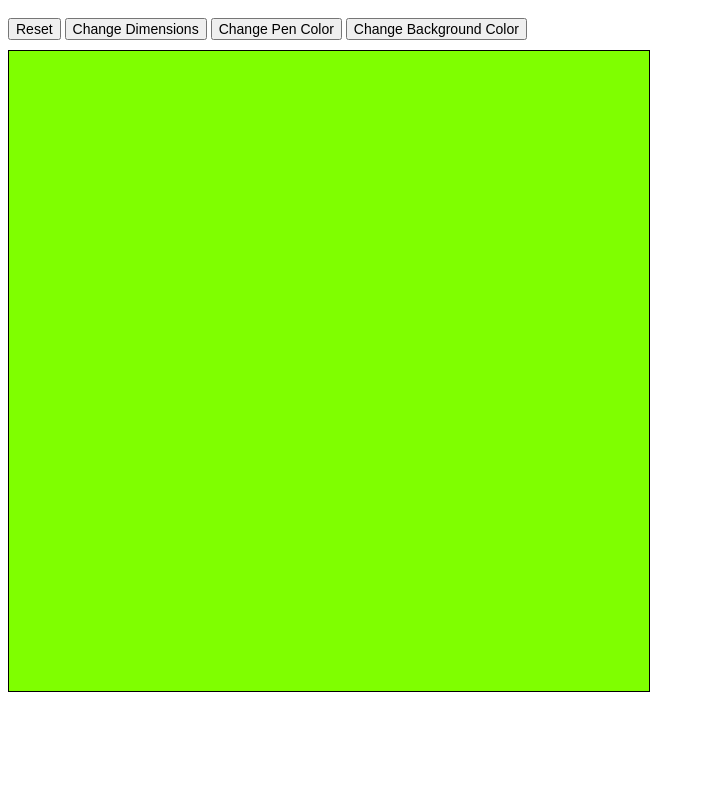
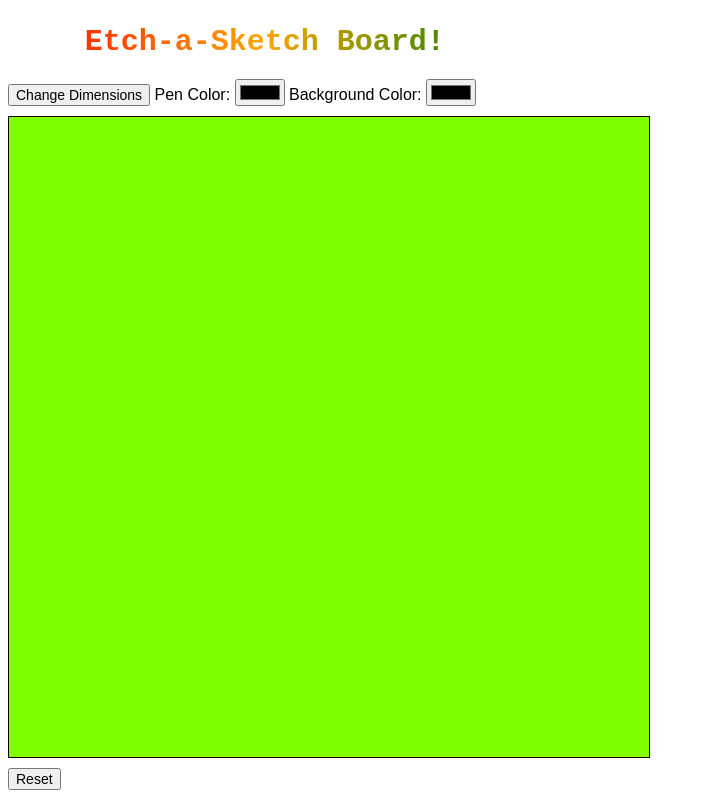
Before and after one commit to nima-m-git/etch-a-sketch, a plain HTML site: page index.html in a window 1280 px wide. Shown: the whole page, without its empty margins (0-705 px from the left). Drawn offline with Linux system fonts and the light colour scheme.

Commit message:
color input replaced with html color wheel

```diff
--- a/index.html
+++ b/index.html
@@ -3,17 +3,26 @@
     <head>
         <link rel='stylesheet' type='text/css' href='styles.css'>
     </head>
+
+    <header>
+        <h2>Etch-a-Sketch Board!</h2>
+    </header>
+
     <body>
         <div id='page'>
             <div class='buttons'>
-                <button onclick='reset()'>Reset</button>
                 <button onclick='changeDimension()'>Change Dimensions</button>
-                <button onclick='changePenColor()'>Change Pen Color</button>
-                <button onclick='changeBackgroundColor()'>Change Background Color</button>
+
+                <label for='penColor'>Pen Color:</label>
+                <input type='color' value='ff0000' id='penColor'>
+
+                <label for='backgroundColor'>Background Color:</label>
+                <input type='color' value='7fff00' id='backgroundColor'>
             </div>
 
-            <div class='container'>
-
+            <div class='container'></div>
+            <div class='buttons'>
+                <button onclick='reset()'>Reset</button>
             </div>
         </div>
     </body>
--- a/script.js
+++ b/script.js
@@ -1,9 +1,17 @@
 const container = document.querySelector('.container');
 console.log(container);
 
-let penColor = 'purple';
+let penColor = 'purple'; //default values
 let dimension = 16;
+
 makeGrid();
+
+let penColorWheel = document.querySelector('#penColor');
+penColorWheel.addEventListener('change', changePenColor, false);
+
+let backgroundColorWheel = document.querySelector('backgroundColor');
+backgroundColor.addEventListener('change', changeBackgroundColor, false);
+
 
 function makeGrid() {
     for (i=1 ; i <=dimension**2; i++){
@@ -16,7 +24,7 @@ function makeGrid() {
     }
 }
 
-container.addEventListener('mouseover', function(event) {
+container.addEventListener('mouseover', function(event) { //pen coloring squares on mouseover
     event.target.style.backgroundColor = penColor;
 })
 
@@ -34,12 +42,12 @@ function changeDimension() {
     reset();
 }
 
-function changePenColor() {
-    penColor = prompt('what color do you want the pen?');
+function changePenColor(event) {
+    penColor = event.target.value;
 }
 
-function changeBackgroundColor() {
-    let backgroundColor = prompt('what color do you want the background?');
+function changeBackgroundColor(event) {
+    let backgroundColor = event.target.value;
     const grid = document.querySelectorAll('.grid');
     grid.forEach(pixel => {
         pixel.style.backgroundColor = backgroundColor;
--- a/styles.css
+++ b/styles.css
@@ -1,3 +1,24 @@
+* {
+    font-family: sans-serif;
+}
+
+header {
+    background: red;
+    background: -webkit-linear-gradient(left, red , orange, green, cyan, blue, violet);
+    background: -o-linear-gradient(right, red, orange, green, cyan, blue, violet);
+    background: -moz-linear-gradient(right, red, orange, green, cyan, blue, violet);
+    background: linear-gradient(to right, red , orange, green, cyan, blue, violet);
+    -webkit-background-clip: text;
+    -webkit-text-fill-color: transparent;
+    font-size: 20px;
+}
+
+h2 {
+    margin-left: 6vw;
+    margin-bottom: 10px;
+    font-family: 'Courier New', Courier, monospace;
+}
+
 .container {
     width: 50vw;
     height: 50vw;
```
